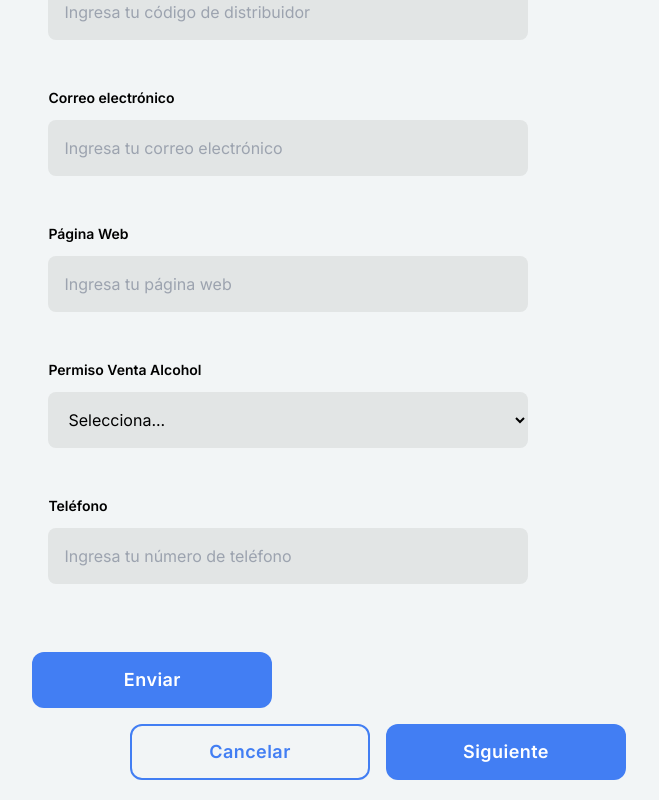
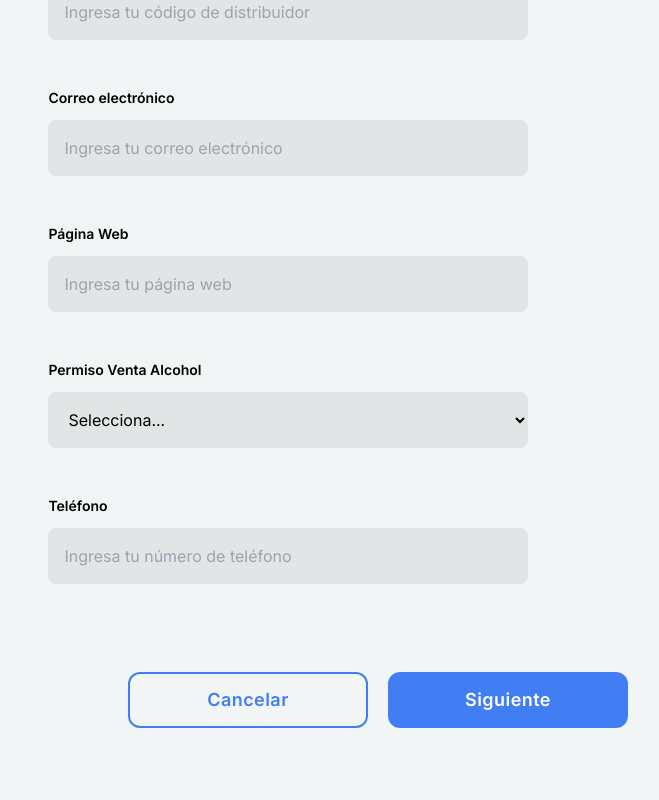
Before and after one commit to EliumNova/dumont, a Next.js app in the folder frontend/: page /admin/customerRegistration in a window 1280 px wide. Shown: the part 532-1332 px from the top of the page, without its empty margins (262-921 px from the left). After the commit the page ends 1264 px from the top, so only its background shows below. Built offline with nearby package versions, Linux system fonts and the light colour scheme.

Commit message:
Subo cambios de componentes btn

```diff
--- a/frontend/app/admin/customerRegistration/Componentes/Principales.jsx
+++ b/frontend/app/admin/customerRegistration/Componentes/Principales.jsx
@@ -1,11 +1,11 @@
 import { setPrincipales } from '@/lib/slices/newCustomerSlice';
 import React, { useState } from 'react';
 import { useDispatch, useSelector } from 'react-redux';
-
+import Link from 'next/link';
 import InputField from './InputField';
 import SelectField from './SelectedField';
 
-function Principales() {
+function Principales({ setInUbication, setProgress, setInPrincipales }) {
   const storePrincipales = useSelector(
     (state) => state.newCustomer.principales
   );
@@ -55,57 +55,52 @@ function Principales() {
   };
 
   const handleSubmit = (e) => {
-    e.preventDefault();
+    // e.preventDefault();
 
-    const {
-      customerCode,
-      segmentacion,
-      codeDistribuidor,
-      email,
-      webPage,
-      alcoholAccess,
-    } = principalesInfo;
+    // const {
+    //   customerCode,
+    //   segmentacion,
+    //   codeDistribuidor,
+    //   email,
+    //   webPage,
+    //   alcoholAccess,
+    // } = principalesInfo;
 
-    // Validar campos requeridos
-    if (
-      !customerCode ||
-      !segmentacion ||
-      !codeDistribuidor ||
-      !email ||
-      !webPage ||
-      !alcoholAccess
-    ) {
-      setErrorMessage('Todos los campos son obligatorios.');
-      return;
-    }
+    // // Validar campos requeridos
+    // if (
+    //   !customerCode ||
+    //   !segmentacion ||
+    //   !codeDistribuidor ||
+    //   !email ||
+    //   !webPage ||
+    //   !alcoholAccess
+    // ) {
+    //   setErrorMessage('Todos los campos son obligatorios.');
+    //   return;
+    // }
 
-    // Validar email
-    if (!validateEmail(email)) {
-      setErrorMessage('El email debe tener un formato válido.');
-      return;
-    }
+    // // Validar email
+    // if (!validateEmail(email)) {
+    //   setErrorMessage('El email debe tener un formato válido.');
+    //   return;
+    // }
 
-    // Validar URL
-    if (!validateURL(webPage)) {
-      setErrorMessage('La URL debe empezar con www y terminar con .com');
-      return;
-    }
+    // // Validar URL
+    // if (!validateURL(webPage)) {
+    //   setErrorMessage('La URL debe empezar con www y terminar con .com');
+    //   return;
+    // }
 
-    // Si todas las validaciones pasan, enviar datos
-    dispatch(setPrincipales(principalesInfo));
-    setPrincipalesInfo({
-      customerCode: '',
-      segmentacion: '',
-      codeDistribuidor: '',
-      email: '',
-      webPage: '',
-      alcoholAccess: '',
-      phone: '',
-    });
-    setErrorMessage('');
+    // // Si todas las validaciones pasan, enviar datos
+    // dispatch(setPrincipales(principalesInfo));
+    setInUbication(true);
+    setProgress(66);
+    setInPrincipales(false);
+    // setErrorMessage('');
   };
 
   return (
+    <div className="container mx-auto flex flex-col items-center gap-5">
       <div className="w-4/5 h-auto flex flex-row gap-x-8 flex-wrap justify-start items-center">
         {/* Código del cliente */}
         <InputField
@@ -172,18 +167,34 @@ function Principales() {
           onChange={handleChange}
           placeholder="Ingresa tu número de teléfono"
         />
+      </div>
+
+      <div>
         {/* Mensaje de error */}
         {errorMessage && (
-        <div className="p-2 h-8 text-xs rounded flex justify-center items-center bg-red-700 text-white font-medium -top-8 relative">
+          <div className="p-2 h-8 text-xs rounded flex justify-center items-center bg-red-700 text-white font-medium ">
             {errorMessage}
           </div>
         )}
+        <div className="flex gap-5">
+          <Link href={'/admin/customerMenu'}>
+            <button
+              // onClick={handleBack}
+              className="w-[15rem] h-14 relative top-11
+          bg-transparent border-principal border-2 rounded-xl text-principal text-lg tracking-wide font-semibold"
+            >
+              Cancelar
+            </button>
+          </Link>
+
           <button
             onClick={handleSubmit}
             className="w-[15rem] h-14 relative top-11 bg-[#427EF3] rounded-xl text-white text-lg tracking-wide font-semibold"
           >
-        Enviar
+            Siguiente
           </button>
+        </div>
+      </div>
     </div>
   );
 }
--- a/frontend/app/admin/customerRegistration/Componentes/Ubicacion.jsx
+++ b/frontend/app/admin/customerRegistration/Componentes/Ubicacion.jsx
@@ -1,21 +1,21 @@
-import { setUbicacion } from "@/lib/slices/newCustomerSlice";
-import React, { useState } from "react";
-import { useDispatch, useSelector } from "react-redux";
+import { setUbicacion } from '@/lib/slices/newCustomerSlice';
+import React, { useState } from 'react';
+import { useDispatch, useSelector } from 'react-redux';
 
-function Ubicacion() {
+function Ubicacion({ setInUbication, setProgress, setInPrincipales }) {
   const storeUbicacion = useSelector((state) => state.newCustomer.ubicacion);
   const dispatch = useDispatch();
-  console.log("store ubicacion", storeUbicacion);
+  console.log('store ubicacion', storeUbicacion);
   const [ubicacionInfo, setUbicacionInfo] = useState({
-    localidad: storeUbicacion?.localidad || "",
-    calle: storeUbicacion?.calle || "",
-    altura: storeUbicacion?.altura || "",
-    email: storeUbicacion?.email || "",
-    entreCalle1: storeUbicacion?.entreCalle1 || "",
-    entreCalle2: storeUbicacion?.entreCalle2 || "",
+    localidad: storeUbicacion?.localidad || '',
+    calle: storeUbicacion?.calle || '',
+    altura: storeUbicacion?.altura || '',
+    email: storeUbicacion?.email || '',
+    entreCalle1: storeUbicacion?.entreCalle1 || '',
+    entreCalle2: storeUbicacion?.entreCalle2 || '',
   });
 
-  const [errorMessage, setErrorMessage] = useState({ error: "" });
+  const [errorMessage, setErrorMessage] = useState({ error: '' });
 
   // Función para validar el input (asegúrate de definir esta función)
   const validateInput = (value) => {
@@ -26,8 +26,21 @@ function Ubicacion() {
   // Función handleChange modificada
   const handleChange = (e) => {
     const { name, value } = e.target;
-    console.log(ubicacionInfo)
 
+    const { localidad, calle, altura, email, entreCalle1, entreCalle2 } =
+      ubicacionInfo;
+
+    if (
+      !localidad ||
+      !calle ||
+      !altura ||
+      !email ||
+      !entreCalle1 ||
+      !entreCalle2
+    ) {
+      setErrorMessage('Todos los campos son obligatorios.');
+      return;
+    }
     // Validar el input antes de actualizar el estado
     if (validateInput(value)) {
       // Actualizar el estado del objeto formState
@@ -37,15 +50,22 @@ function Ubicacion() {
       }));
       dispatch(setUbicacion(ubicacionInfo));
     } else {
-      setErrorMessage({ error: "Caracteres inválidos en el campo." });
+      setErrorMessage({ error: 'Caracteres inválidos en el campo.' });
 
       // Limpiar el mensaje de error después de 3 segundos
       setTimeout(() => {
-        setErrorMessage("");
+        setErrorMessage('');
       }, 3000);
     }
   };
+
+  const handleBack = () => {
+    setInUbication(false);
+    setInPrincipales(true);
+    setProgress(33);
+  };
   return (
+    <div className="container mx-auto flex flex-col items-center gap-5">
       <div className="w-4/5 h-auto flex flex-row gap-x-8 flex-wrap justify-start items-center ">
         {/**Localidad */}
         <div className=" flex flex-col gap-3 w-[32rem] p-4 my-2">
@@ -106,7 +126,7 @@ function Ubicacion() {
               required
               className=" w-1/2 bg-[#E2E5E5] h-14 rounded-lg p-4 text-base"
             />
-          Y
+
             <input
               type="text"
               name="entreCalle2"
@@ -118,15 +138,33 @@ function Ubicacion() {
             />
           </div>
         </div>
-
+      </div>
+      <div>
+        {/* Mensaje de error */}
         {errorMessage.error && (
           <div
             className="p-2 h-8 text-xs rounded flex justify-center
           items-center bg-red-700 text-white font-medium -top-8 relative "
           >
-          {errorMessage.error}{" "}
+            {errorMessage.error}{' '}
           </div>
         )}
+        <div className="flex gap-5">
+          <button
+            onClick={handleBack}
+            className="w-[15rem] h-14 relative top-11
+          bg-transparent border-principal border-2 rounded-xl text-principal text-lg tracking-wide font-semibold"
+          >
+            Atras
+          </button>
+          <button
+            // onClick={handleSubmit}
+            className="w-[15rem] h-14 relative top-11 bg-[#427EF3] rounded-xl text-white text-lg tracking-wide font-semibold"
+          >
+            Enviar
+          </button>
+        </div>
+      </div>
     </div>
   );
 }
--- a/frontend/app/admin/customerRegistration/page.js
+++ b/frontend/app/admin/customerRegistration/page.js
@@ -24,27 +24,27 @@ function CustomerRegistration() {
   let URL = `http://localhost:4000/api/clientes/create`;
 
   let response = '';
-  const handleSubmit = (e) => {
-    if (inPrincipales) {
-      setInUbication(true);
-      setProgress(66);
-      setInPrincipales(false);
-    } else if (inUbication) {
-      setInUbication(false);
-      setInHorus(true);
-      setProgress(100);
-    } else if (inHorus) {
-      e.preventDefault();
-      console.log('store completa: ', newCustomerStore);
-      response = axios.post(URL, newCustomerStore);
-      console.log('reponse:', response);
-      /**  setShowModal(true)
-     setTimeout(() => {
-      router.push("/admin/customerMenu");
-    }, 2500); */
-    }
-    console.log('submit');
-  };
+  // const handleSubmit = (e) => {
+  //   if (inPrincipales) {
+  //     setInUbication(true);
+  //     setProgress(66);
+  //     setInPrincipales(false);
+  //   } else if (inUbication) {
+  //     setInUbication(false);
+  //     setInHorus(true);
+  //     setProgress(100);
+  //   } else if (inHorus) {
+  //     e.preventDefault();
+  //     console.log('store completa: ', newCustomerStore);
+  //     response = axios.post(URL, newCustomerStore);
+  //     console.log('reponse:', response);
+  //     /**  setShowModal(true)
+  //    setTimeout(() => {
+  //     router.push("/admin/customerMenu");
+  //   }, 2500); */
+  //   }
+  //   console.log('submit');
+  // };
   // console.log('reponse out:', response);
 
   const handleBack = () => {
@@ -84,14 +84,26 @@ function CustomerRegistration() {
         </div>
       </div>
       <form
-        onSubmit={handleSubmit}
+        // onSubmit={handleSubmit}
         className=" flex items-center flex-col  w-full  "
       >
-        {inPrincipales && <Principales />}
-        {inUbication && <Ubicacion />}
+        {inPrincipales && (
+          <Principales
+            setInUbication={setInUbication}
+            setProgress={setProgress}
+            setInPrincipales={setInPrincipales}
+          />
+        )}
+        {inUbication && (
+          <Ubicacion
+            setInUbication={setInUbication}
+            setProgress={setProgress}
+            setInPrincipales={setInPrincipales}
+          />
+        )}
         {inHorus && <Horus />}
 
-        <div className="flex flex-row gap-4 justify-center items-center p-4">
+        {/* <div className="flex flex-row gap-4 justify-center items-center p-4">
           <button
             onClick={handleBack}
             className="w-[15rem] h-14 relative top-11
@@ -100,13 +112,13 @@ function CustomerRegistration() {
             {inPrincipales ? <> Cancelar</> : <>Atras</>}
           </button>
           <button
-            onClick={handleSubmit}
+            // onClick={}
             className="w-[15rem] h-14 relative top-11
           bg-[#427EF3] rounded-xl text-white text-lg tracking-wide font-semibold"
           >
             {inHorus ? <>Registrar Cliente</> : <> Siguiente</>}
           </button>
-        </div>
+        </div> */}
       </form>
       {showModal && (
         <>
```
Lines whose indentation alone changed are shown as unchanged.
